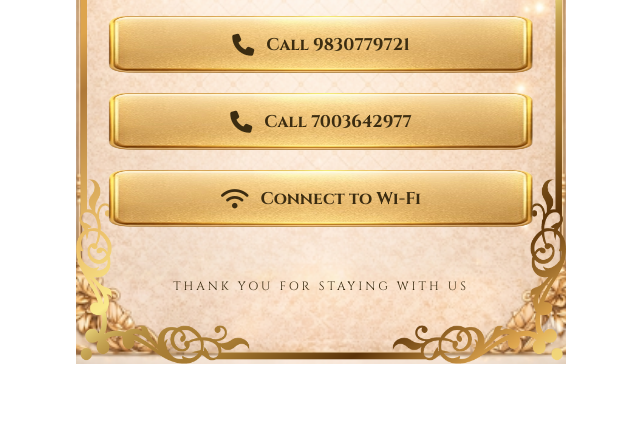
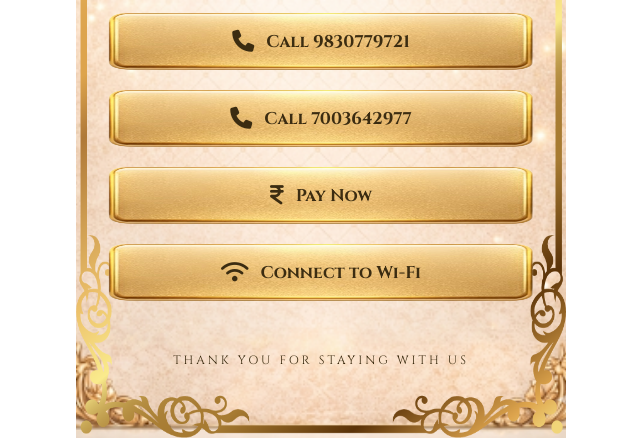
Before and after one commit to Sampark-Lodge/Guests-, a plain HTML site: page index.html in a window 1280 px wide. Shown: the part 432-870 px from the top of the page, without its empty margins (319-959 px from the left). Before the commit the page ends 800 px from the top, so only its background shows below. Drawn offline with Linux system fonts and the light colour scheme; files whose address does not match are found by name.

Commit message:
Add UPI payment link to index.html

```diff
--- a/index.html
+++ b/index.html
@@ -133,6 +133,10 @@
             <i class="fa-solid fa-phone"></i>
             Call 7003642977
         </a>
+        <a href="upi://pay?pa=7003642977@ybl&pn=Sampark%20Lodge&cu=INR" class="btn">
+            <i class="fa-solid fa-indian-rupee-sign"></i>
+            Pay Now
+        </a>
 
         <a href="review.html#wifi" class="btn">
             <i class="fa-solid fa-wifi"></i>
```
